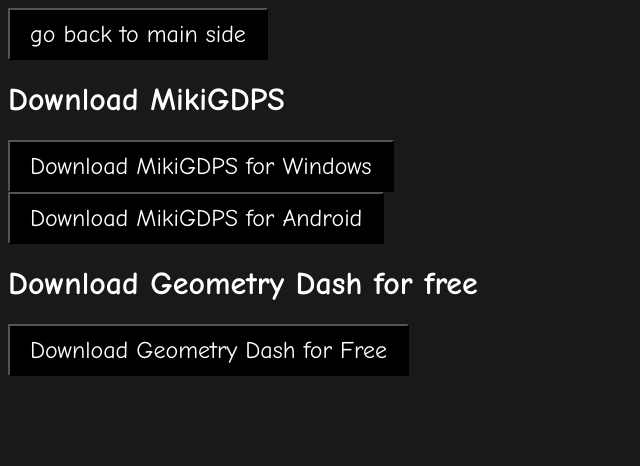
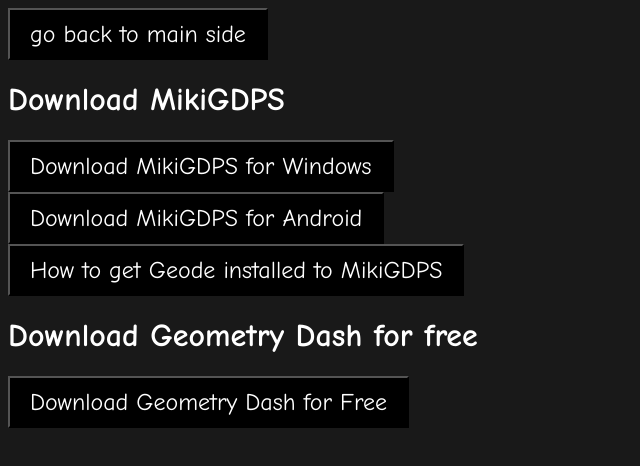
Before and after one commit to Mikigamer888/MikiGDPS-Webside, a plain HTML site: page download.html in a window 1280 px wide. Shown: the whole page, without its empty margins (0-640 px from the left). Drawn offline with Linux system fonts and the light colour scheme.

Commit message:
Update download.html

```diff
--- a/download.html
+++ b/download.html
@@ -31,6 +31,10 @@
   <a href="https://github.com/Mikigamer888/MikiGDPS-Webside/releases/download/Download/MikiGDPS.apk">
     <button style="background-color: black; color: white" class="big-button-fixed">Download MikiGDPS for Android</button>
   </a>
+  <br>
+  <a href="https://cdn.discordapp.com/attachments/1402435058496704543/1404493166870265927/image.png?ex=689b63b1&is=689a1231&hm=90d795d587fa4bf8be12d8d4d94a52d97bbd1851bc32fb940cc34183cf4b5d2a&">
+    <button style="background-color: black; color: white" class="big-button-fixed">How to get Geode installed to MikiGDPS</button>
+  </a>
   <h1 style="color: white">Download Geometry Dash for free</h1>
   <a href="https://tinyurl.com/DownloadGeometryDashFree">
     <button style="background-color: black; color: white" class="big-button-fixed">Download Geometry Dash for Free</button>
```
